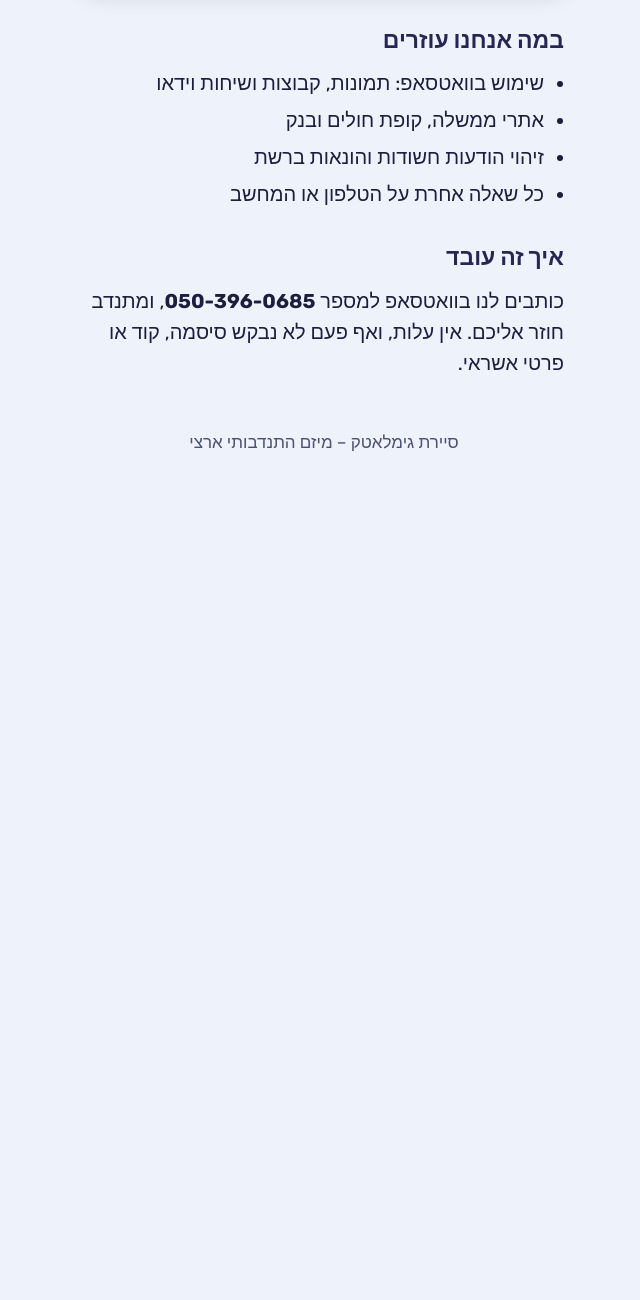
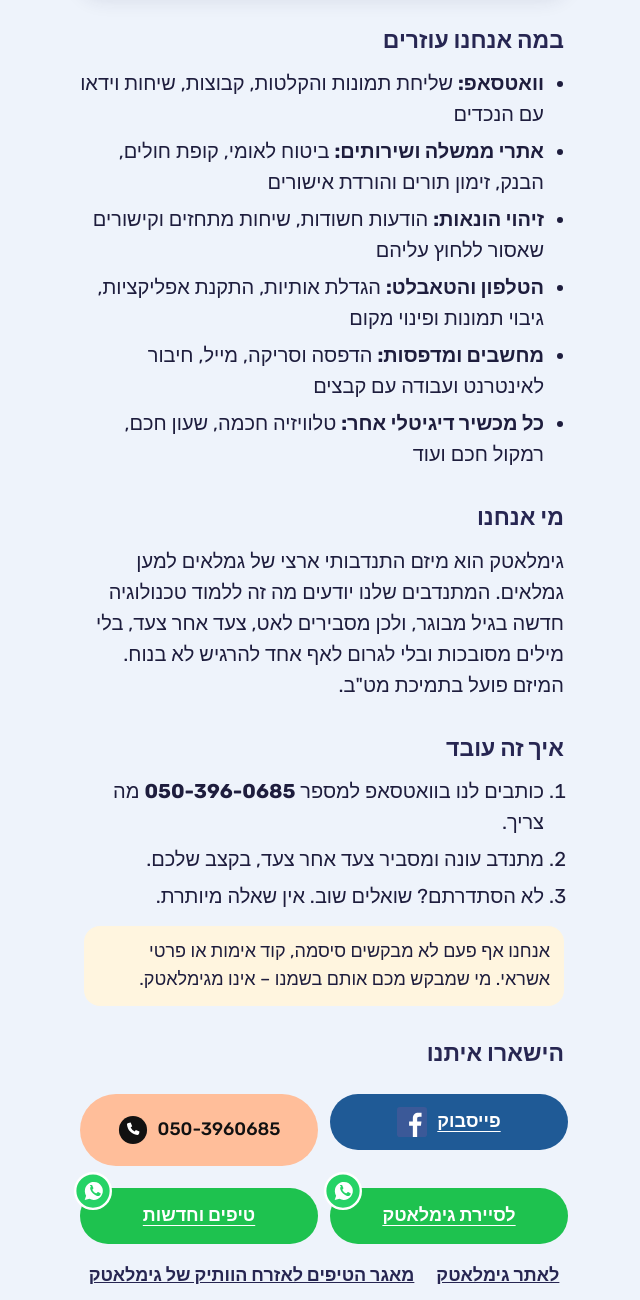
Before and after one commit to prevital-eng/contact, a plain HTML site: page index.html in a window 1280 px wide. Shown: the part 700-2000 px from the top of the page, without its empty margins (316-956 px from the left). Before the commit the page ends 1185 px from the top, so only its background shows below. Drawn offline with Linux system fonts and the light colour scheme.

Commit message:
Update index.html

```diff
--- a/index.html
+++ b/index.html
@@ -4,9 +4,9 @@
 <meta charset="UTF-8">
 <meta name="viewport" content="width=device-width, initial-scale=1">
 <title>סיירת גימלאטק – עזרה דיגיטלית לוותיקים</title>
-<meta name="description" content="מתנדבים ותיקים עוזרים לוותיקים בטלפון, בוואטסאפ ובאתרי הממשלה. בעברית, בסבלנות ובחינם.">
+<meta name="description" content="סיירת גימלאטק: גמלאים מתנדבים שעוזרים לגמלאים בטלפון, במחשב, במדפסת ובכל מכשיר דיגיטלי. בעברית, בסבלנות ובחינם.">
 <meta property="og:title" content="סיירת גימלאטק – עזרה דיגיטלית לוותיקים, בחינם">
-<meta property="og:description" content="שמרו את המספר שלנו לרגע שתצטרכו עזרה עם הטלפון.">
+<meta property="og:description" content="גמלאים מתנדבים עוזרים לגמלאים עם הטלפון, המחשב, המדפסת וכל מכשיר דיגיטלי. שמרו את המספר לרגע שתצטרכו.">
 <meta property="og:image" content="https://prevital-eng.github.io/contact/share.jpg">
 <meta property="og:url" content="https://prevital-eng.github.io/contact/">
 <meta property="og:type" content="website">
@@ -41,15 +41,32 @@
   h2 { font-size: 23px; margin: 30px 4px 10px; color: var(--night); }
   ul { margin: 0; padding-right: 24px; }
   li { margin-bottom: 6px; }
-  .num { direction: ltr; unicode-bidi: embed; font-weight: 700; }
+  ol { margin: 0; padding-right: 24px; }
+  main a { color: var(--night); font-weight: 700; }
+  .safe { margin: 14px 4px 0; padding: 12px 14px; background: #fff5df; border-radius: 16px; font-size: 18px; }
+  .links { display: flex; flex-wrap: wrap; gap: 22px 12px; margin: 22px 0 6px; }
+  .pill {
+    position: relative; flex: 1 1 45%; display: flex; align-items: center; justify-content: center; gap: 10px;
+    min-height: 56px; padding: 8px 12px; border-radius: 999px; font-size: 18px; font-weight: 700; white-space: nowrap;
+    text-decoration: underline; text-underline-offset: 4px;
+  }
+  .pill .ic { width: 30px; height: 30px; flex: none; }
+  .pill.fb { background: #1f5a96; color: #fff; }
+  .pill.tel { background: #ffbe9a; color: #111; text-decoration: none; font-weight: 500; }
+  .pill.green { background: #1ec24f; color: #fff; }
+  .pill .wa { position: absolute; top: -16px; left: -6px; width: 38px; height: 38px; }
+  .pill:focus-visible { outline: 4px solid var(--sky); outline-offset: 3px; }
+  .more { display: flex; flex-wrap: wrap; gap: 10px 22px; justify-content: center; text-align: center; margin: 18px 0 0; font-size: 18px; }
+  .more a { color: var(--night); font-weight: 700; }
+  .num { white-space: nowrap; direction: ltr; unicode-bidi: isolate; font-weight: 700; }
   footer { text-align: center; font-size: 17px; color: #4b5170; padding: 10px 16px 30px; }
 </style>
 </head>
 <body>
 <header class="top">
   <img src="logo.jpg" alt="הלוגו של סיירת גימלאטק">
-  <h1>צריכים עזרה עם הטלפון?</h1>
-  <p>מתנדבים ותיקים עוזרים לוותיקים: וואטסאפ, אפליקציות, אתרי ממשלה וזיהוי הונאות. בעברית, בסבלנות ובחינם.</p>
+  <h1>צריכים עזרה עם הטלפון או המחשב?</h1>
+  <p>סיירת גימלאטק: גמלאים מתנדבים שעוזרים לגמלאים להסתדר בעולם הדיגיטלי. בעברית, בסבלנות ובחינם.</p>
 </header>
 
 <main>
@@ -67,14 +84,36 @@
 
   <h2>במה אנחנו עוזרים</h2>
   <ul>
-    <li>שימוש בוואטסאפ: תמונות, קבוצות ושיחות וידאו</li>
-    <li>אתרי ממשלה, קופת חולים ובנק</li>
-    <li>זיהוי הודעות חשודות והונאות ברשת</li>
-    <li>כל שאלה אחרת על הטלפון או המחשב</li>
+    <li><b>וואטסאפ:</b> שליחת תמונות והקלטות, קבוצות, שיחות וידאו עם הנכדים</li>
+    <li><b>אתרי ממשלה ושירותים:</b> ביטוח לאומי, קופת חולים, הבנק, זימון תורים והורדת אישורים</li>
+    <li><b>זיהוי הונאות:</b> הודעות חשודות, שיחות מתחזים וקישורים שאסור ללחוץ עליהם</li>
+    <li><b>הטלפון והטאבלט:</b> הגדלת אותיות, התקנת אפליקציות, גיבוי תמונות ופינוי מקום</li>
+    <li><b>מחשבים ומדפסות:</b> הדפסה וסריקה, מייל, חיבור לאינטרנט ועבודה עם קבצים</li>
+    <li><b>כל מכשיר דיגיטלי אחר:</b> טלוויזיה חכמה, שעון חכם, רמקול חכם ועוד</li>
   </ul>
 
+  <h2>מי אנחנו</h2>
+  <p style="margin:0 4px">גימלאטק הוא מיזם התנדבותי ארצי של גמלאים למען גמלאים. המתנדבים שלנו יודעים מה זה ללמוד טכנולוגיה חדשה בגיל מבוגר, ולכן מסבירים לאט, צעד אחר צעד, בלי מילים מסובכות ובלי לגרום לאף אחד להרגיש לא בנוח. המיזם פועל בתמיכת מט"ב.</p>
+
   <h2>איך זה עובד</h2>
-  <p style="margin:0 4px">כותבים לנו בוואטסאפ למספר <span class="num">050-396-0685</span>, ומתנדב חוזר אליכם. אין עלות, ואף פעם לא נבקש סיסמה, קוד או פרטי אשראי.</p>
+  <ol>
+    <li>כותבים לנו בוואטסאפ למספר <span class="num">050-396-0685</span> מה צריך.</li>
+    <li>מתנדב עונה ומסביר צעד אחר צעד, בקצב שלכם.</li>
+    <li>לא הסתדרתם? שואלים שוב. אין שאלה מיותרת.</li>
+  </ol>
+  <p class="safe">אנחנו אף פעם לא מבקשים סיסמה, קוד אימות או פרטי אשראי. מי שמבקש מכם אותם בשמנו – אינו מגימלאטק.</p>
+
+  <h2>הישארו איתנו</h2>
+  <div class="links">
+    <a class="pill fb" href="https://www.facebook.com/profile.php?id=61579575831781"><span>פייסבוק</span><svg class="ic" viewBox="0 0 32 32" aria-hidden="true"><rect width="32" height="32" rx="3" fill="#3b5998"/><path d="M21.5 32V20h4l.6-4.6h-4.6v-2.9c0-1.3.4-2.2 2.3-2.2h2.4V6.2c-.4-.1-1.9-.2-3.5-.2-3.5 0-5.8 2.1-5.8 6v3.4h-4V20h4v12z" fill="#fff"/></svg></a>
+    <a class="pill tel" href="tel:+972503960685"><span dir="ltr">050-3960685</span><svg class="ic" viewBox="0 0 32 32" aria-hidden="true"><circle cx="16" cy="16" r="15" fill="#111"/><path d="M11.2 8.5l2.3-.4 1.6 3.9-1.6 1.2a10 10 0 0 0 4.3 4.3l1.2-1.6 3.9 1.6-.4 2.3c-.2.9-1 1.5-1.9 1.4-6.1-.6-10.4-4.9-11-11-.1-.9.5-1.7 1.6-1.7z" fill="#fff"/></svg></a>
+    <a class="pill green" href="https://wa.link/ip0o7j"><svg class="wa" viewBox="0 0 32 32" aria-hidden="true"><circle cx="16" cy="16" r="15" fill="#25d366" stroke="#fff" stroke-width="2"/><path d="M9 23.5l1.2-3.6A7.6 7.6 0 1 1 13 22.6z" fill="#fff"/><path d="M13.4 11.6c.3-.6.6-.6.9-.6h.6c.2 0 .5.1.6.5l.8 1.9c.1.3 0 .5-.2.7l-.5.6c-.1.2-.2.4 0 .6.5.9 1.6 2.1 2.9 2.6.2.1.4 0 .6-.1l.7-.8c.2-.2.4-.2.6-.1l1.8.9c.3.1.4.3.3.6-.1.9-.9 1.7-1.8 1.8-1.1.1-2.6-.3-4.4-1.9-1.6-1.4-2.4-3-2.6-4-.2-1 .2-1.8.7-2.3z" fill="#25d366"/></svg><span>לסיירת גימלאטק</span></a>
+    <a class="pill green" href="https://chat.whatsapp.com/GePPP0AMH5C8ZclRSS2wmm"><svg class="wa" viewBox="0 0 32 32" aria-hidden="true"><circle cx="16" cy="16" r="15" fill="#25d366" stroke="#fff" stroke-width="2"/><path d="M9 23.5l1.2-3.6A7.6 7.6 0 1 1 13 22.6z" fill="#fff"/><path d="M13.4 11.6c.3-.6.6-.6.9-.6h.6c.2 0 .5.1.6.5l.8 1.9c.1.3 0 .5-.2.7l-.5.6c-.1.2-.2.4 0 .6.5.9 1.6 2.1 2.9 2.6.2.1.4 0 .6-.1l.7-.8c.2-.2.4-.2.6-.1l1.8.9c.3.1.4.3.3.6-.1.9-.9 1.7-1.8 1.8-1.1.1-2.6-.3-4.4-1.9-1.6-1.4-2.4-3-2.6-4-.2-1 .2-1.8.7-2.3z" fill="#25d366"/></svg><span>טיפים וחדשות</span></a>
+  </div>
+  <p class="more">
+    <a href="https://gimlatech.wixsite.com/my-site">לאתר גימלאטק</a>
+    <a href="https://prevital-eng.github.io/tr/">מאגר הטיפים לאזרח הוותיק של גימלאטק</a>
+  </p>
 </main>
 
 <footer>סיירת גימלאטק – מיזם התנדבותי ארצי</footer>
@@ -92,7 +131,7 @@
   }
 
   document.getElementById('shareBtn').onclick = function () {
-    var text = 'מצאתי מתנדבים שעוזרים לוותיקים עם הטלפון, בחינם. כדאי לשמור את המספר:';
+    var text = 'מצאתי מתנדבים שעוזרים לוותיקים עם הטלפון, המחשב וכל מכשיר דיגיטלי, בחינם. כדאי לשמור את המספר:';
     var url = PAGE + (from ? '?from=' + encodeURIComponent(from) : '');
     if (navigator.share) {
       navigator.share({ title: 'סיירת גימלאטק', text: text, url: url }).catch(function () {});
```
